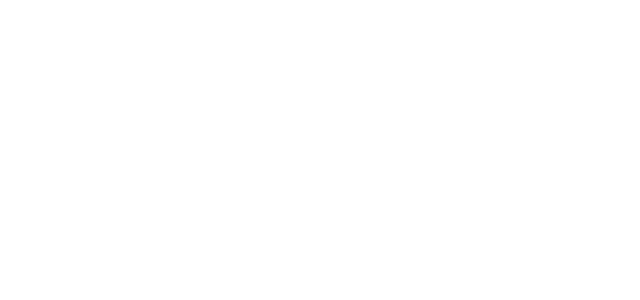
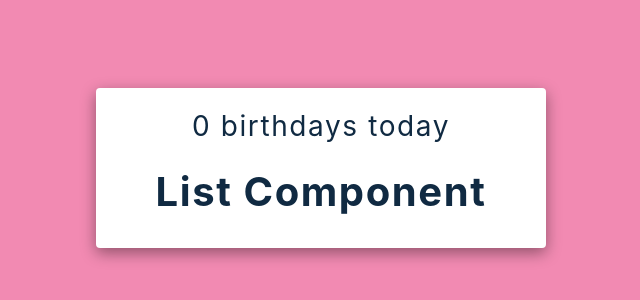
Before and after one commit to AnikBhadra/birthday_reminder_project, a React (Vite) app: page / in a window 1280 px wide. Shown: the part 232-532 px from the top of the page, without its empty margins (319-959 px from the left). Built offline with nearby package versions, Linux system fonts and the light colour scheme.

Commit message:
creating birthday view container

```diff
--- /dev/null
+++ b/components/BirthdayViewContainer.jsx
@@ -0,0 +1,19 @@
+import React from 'react'
+import List from './List'
+
+
+function BirthdayViewContainer() {
+    return (
+        <div>
+            <main>
+                <section className="container">
+                    {/* Create a h3 element below*/}
+                    <h3>0 birthdays today</h3>
+                    <List />
+                </section>
+            </main>
+        </div>
+    );
+}
+
+export default BirthdayViewContainer
--- /dev/null
+++ b/components/List.jsx
@@ -0,0 +1,11 @@
+import React from 'react'
+
+const List = () => {
+    return (
+        <>
+            <h2>list component</h2>
+        </>
+    )
+}
+
+export default List
--- /dev/null
+++ b/components/data.js
@@ -0,0 +1,32 @@
+export default [
+    {
+        id: 1,
+        name: 'Bertie Yates',
+        age: 28,
+        image: 'https://res.cloudinary.com/diqqf3eq2/image/upload/v1595959131/person-2_ipcjws.jpg'
+    },
+    {
+        id: 2,
+        name: 'Hester Hogan',
+        age: 32,
+        image: 'https://res.cloudinary.com/diqqf3eq2/image/upload/v1595959131/person-3_rxtqvi.jpg'
+    },
+    {
+        id: 3,
+        name: 'Larry Little',
+        age: 36,
+        image: 'https://res.cloudinary.com/diqqf3eq2/image/upload/v1586883423/person-4_t9nxjt.jpg'
+    },
+    {
+        id: 4,
+        name: 'Sean Walsh',
+        age: 34,
+        image: 'https://res.cloudinary.com/diqqf3eq2/image/upload/v1586883417/person-3_ipa0mj.jpg'
+    },
+    {
+        id: 5,
+        name: 'Lola Gardner',
+        age: 29,
+        image: 'https://res.cloudinary.com/diqqf3eq2/image/upload/v1586883334/person-1_rfzshl.jpg'
+    }
+]
--- a/src/App.css
+++ b/src/App.css
@@ -32,11 +32,8 @@
   from {
     transform: rotate(0deg);
   }
+
   to {
     transform: rotate(360deg);
   }
 }
-
-button {
-  font-size: calc(10px + 2vmin);
-}
--- a/src/App.jsx
+++ b/src/App.jsx
@@ -1,12 +1,13 @@
-import { useState } from 'react'
+import BirthdayViewContainer from '../components/BirthdayViewContainer'
+import List from '../components/List'
+import data from '../components/data'
 import './App.css'
 
 function App() {
-  const [count, setCount] = useState(0)
 
   return (
     <div className="App">
-
+      <BirthdayViewContainer />
     </div>
   )
 }
--- a/src/index.css
+++ b/src/index.css
@@ -1,13 +1,214 @@
-body {
-  margin: 0;
-  font-family: -apple-system, BlinkMacSystemFont, 'Segoe UI', 'Roboto', 'Oxygen',
-    'Ubuntu', 'Cantarell', 'Fira Sans', 'Droid Sans', 'Helvetica Neue',
-    sans-serif;
-  -webkit-font-smoothing: antialiased;
-  -moz-osx-font-smoothing: grayscale;
+/*
+===============
+Variables
+===============
+*/
+
+:root {
+  /* dark shades of primary color*/
+  --clr-primary-1: hsl(162, 61%, 89%);
+  --clr-primary-2: hsl(162, 60%, 78%);
+  --clr-primary-3: hsl(162, 61%, 67%);
+  --clr-primary-4: hsl(162, 61%, 57%);
+  /* primary/main color */
+  --clr-primary-5: hsl(162, 73%, 46%);
+  /* lighter shades of primary color */
+  --clr-primary-6: #1aa179;
+  --clr-primary-7: #13795b;
+  --clr-primary-8: #0d503c;
+  --clr-primary-9: #06281e;
+  /* darkest grey - used for headings */
+  --clr-grey-1: hsl(212, 33%, 89%);
+  --clr-grey-2: hsl(210, 31%, 80%);
+  --clr-grey-3: hsl(211, 27%, 70%);
+  --clr-grey-4: hsl(209, 23%, 60%);
+  /* grey used for paragraphs */
+  --clr-grey-5: hsl(210, 22%, 49%);
+  --clr-grey-6: hsl(209, 28%, 39%);
+  --clr-grey-7: hsl(209, 34%, 30%);
+  --clr-grey-8: hsl(211, 39%, 23%);
+  --clr-grey-9: hsl(209, 61%, 16%);
+  --clr-white: #fff;
+  --clr-red-dark: hsl(360, 67%, 44%);
+  --clr-red-light: hsl(360, 71%, 66%);
+  --clr-green-dark: hsl(125, 67%, 44%);
+  --clr-green-light: hsl(125, 71%, 66%);
+  --clr-black: #222;
+  --transition: all 0.3s linear;
+  --spacing: 0.1rem;
+  --radius: 0.25rem;
+  --light-shadow: 0 5px 15px rgba(0, 0, 0, 0.1);
+  --dark-shadow: 0 5px 15px rgba(0, 0, 0, 0.4);
+  --max-width: 1170px;
+  --fixed-width: 450px;
+  --clr-pink: #f28ab2;
 }
 
-code {
-  font-family: source-code-pro, Menlo, Monaco, Consolas, 'Courier New',
-    monospace;
+/*
+  ===============
+  Global Styles
+  ===============
+  */
+
+*,
+::after,
+::before {
+  margin: 0;
+  padding: 0;
+  box-sizing: border-box;
 }
+
+body {
+  font-family: -apple-system, BlinkMacSystemFont, 'Segoe UI', Roboto, Oxygen, Ubuntu, Cantarell,
+    'Open Sans', 'Helvetica Neue', sans-serif;
+  background: var(--clr-pink);
+  color: var(--clr-grey-9);
+  line-height: 1.5;
+  font-size: 0.875rem;
+}
+
+ul {
+  list-style-type: none;
+}
+
+a {
+  text-decoration: none;
+}
+
+h1,
+h2,
+h3,
+h4 {
+  letter-spacing: var(--spacing);
+  text-transform: capitalize;
+  line-height: 1.25;
+  margin-bottom: 0.75rem;
+}
+
+h1 {
+  font-size: 3rem;
+}
+
+h2 {
+  font-size: 2rem;
+}
+
+h3 {
+  font-size: 1.25rem;
+}
+
+h4 {
+  font-size: 0.875rem;
+}
+
+p {
+  margin-bottom: 1.25rem;
+  color: var(--clr-grey-5);
+}
+
+@media screen and (min-width: 800px) {
+  h1 {
+    font-size: 4rem;
+  }
+
+  h2 {
+    font-size: 2.5rem;
+  }
+
+  h3 {
+    font-size: 1.75rem;
+  }
+
+  h4 {
+    font-size: 1rem;
+  }
+
+  body {
+    font-size: 1rem;
+  }
+
+  h1,
+  h2,
+  h3,
+  h4 {
+    line-height: 1;
+  }
+}
+
+/*  global classes */
+
+/* section */
+.section {
+  width: 90vw;
+  margin: 0 auto;
+  max-width: var(--max-width);
+}
+
+@media screen and (min-width: 992px) {
+  .section {
+    width: 95vw;
+  }
+}
+
+main {
+  min-height: 100vh;
+  display: flex;
+  justify-content: center;
+  align-items: center;
+}
+
+.container {
+  width: 90vw;
+  margin: 5rem 0;
+  max-width: var(--fixed-width);
+  background: var(--clr-white);
+  border-radius: var(--radius);
+  padding: 1.5rem 2rem;
+  box-shadow: var(--dark-shadow);
+}
+
+.container h3 {
+  font-weight: normal;
+  text-transform: none;
+  margin-bottom: 2rem;
+}
+
+.person {
+  display: grid;
+  grid-template-columns: auto 1fr;
+  column-gap: 0.75rem;
+  margin-bottom: 1.5rem;
+  align-items: center;
+}
+
+.person img {
+  width: 75px;
+  height: 75px;
+  object-fit: cover;
+  border-radius: 50%;
+  box-shadow: var(--light-shadow);
+}
+
+.person h4 {
+  margin-bottom: 0.35rem;
+}
+
+.person p {
+  margin-bottom: 0;
+}
+
+.container button {
+  color: var(--clr-white);
+  display: block;
+  width: 100%;
+  border-color: transparent;
+  background: var(--clr-pink);
+  margin: 2rem auto 0 auto;
+  text-transform: capitalize;
+  font-size: 1.2rem;
+  padding: 0.5rem 0;
+  letter-spacing: var(--spacing);
+  border-radius: var(--radius);
+  outline: 1px solid rgba(242, 138, 178, 0.8);
+  cursor: pointer;
+}
```
